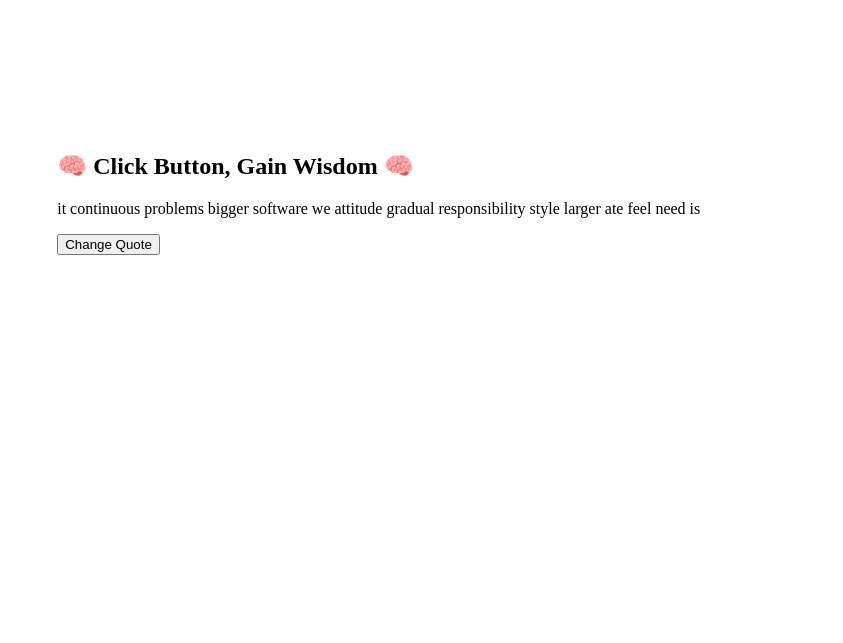
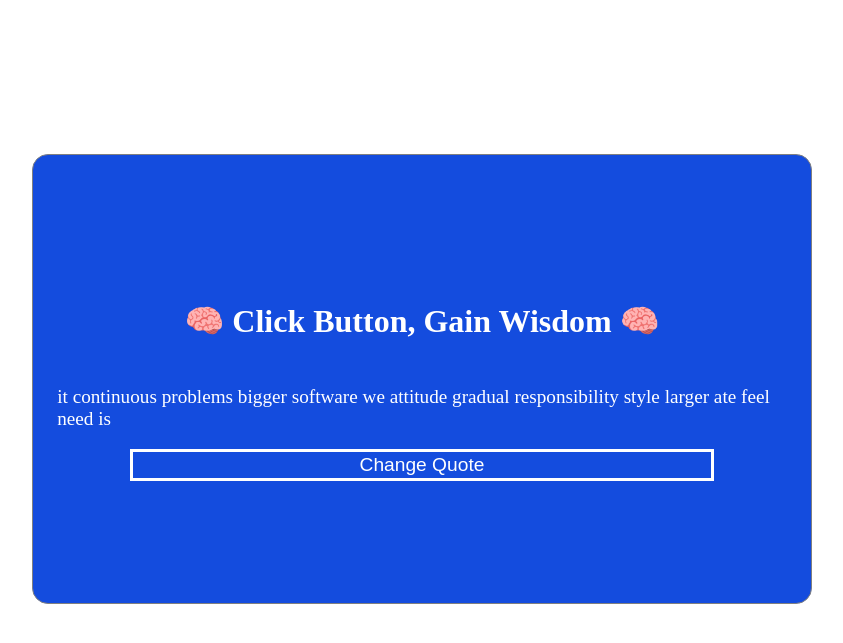
Before and after one commit to Connor-Cahill/tweet-generator, a Flask app: page / in a window 1280 px wide. Shown: the top 643 px of the page, without its empty margins (218-1061 px from the left). Run offline with Flask 2, Linux system fonts and the light colour scheme.

Commit message:
[Added]: styles to index page.

```diff
--- a/static/css/styles.css
+++ b/static/css/styles.css
@@ -1,3 +1,7 @@
+
+body {
+  font-size: 16px;
+}
 
 .index-container {
   display: flex;
@@ -9,8 +13,38 @@
 
 .index-card {
   width: 60%;
+  margin-top: 10%;
+  height: 400px;
+  border: solid gray thin;
+  display: flex;
+  flex-direction: column;
+  justify-content: center;
+  padding: 24px;
+  align-items: center;
+  background-color: #144cde;
+  color: white;
+  border-radius: 16px;
 }
 
 .index-header {
-  margin-top: 120px;
+  font-size: 2em;
 }
+
+#quote {
+  font-size: 1.2em;
+}
+
+.index-btn {
+  width: 80%;
+  height: 32px;
+  background: none;
+  border: solid white;
+  color: white;
+  font-size: 1.2em;
+}
+
+.index-btn:hover {
+  background-color: #E1682D;
+  border: none;
+  cursor: pointer;
+}
```
